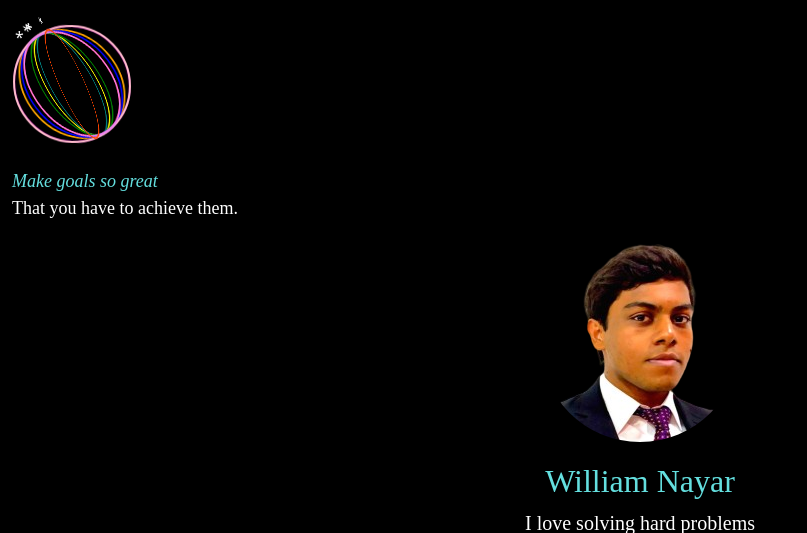
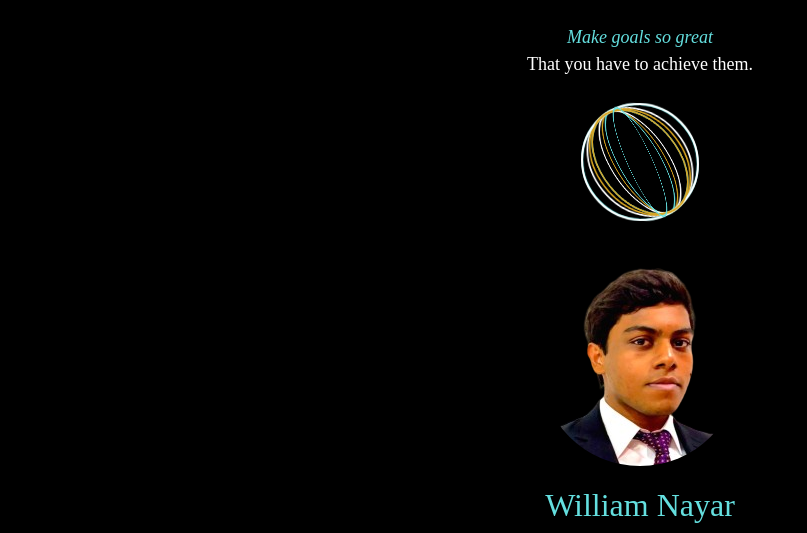
Before and after one commit to Wnayar/Personal_Webpage, a Python web app: template templates/layout.html in a window 1280 px wide. Shown: the part 74-607 px from the top of the page, without its empty margins (0-807 px from the left). Run offline with Jinja, Linux system fonts and the light colour scheme; the template is opened without the code that fills it, so the values that code supplies are empty.

Commit message:
centered gyro and changed format a bit, using border method to see is very useful

```diff
--- a/static/style.css
+++ b/static/style.css
@@ -53,54 +53,57 @@ nav .navbar-brand span:nth-child(9)
 /* colors for letters on gyro home*/
 #one
 {
-    /* color: #ff5f5f; Red */
-    color:white
+  color: #ff5f5f;
 
 }
 
 #two
 {
-    color:white
+  color: #ff9f40;
 
 }
 
 #three
 {
-    color:white
+  color: #ffd95f;
 
 }
 
 #four
 {
-    color:white
+  color: #64dfdf;
 
 }
 
 #five
 {
-    color:white
-
+  color: #8ac926;
 }
 
 #six
 {
-    color:white
+  color: #1982c4;
 
 }
 
 #seven
 {
-    color:white
+  color: #6a4c93;
 
 }
 
 #eight
 {
-    color:white
+  color: #d65db1;
 
 }
 
 #nine
+{
+  color: #ff5f5f;
+
+}
+#ten
 {
     color:white
 
@@ -114,7 +117,9 @@ nav .navbar-brand span:nth-child(9)
 .gyroscope {
     position:relative;
     margin: auto;
-    top: 10%
+    align-items: center;
+    justify-content: center;
+
 
 
     /* Other CSS properties for the gyroscope */
@@ -136,55 +141,55 @@ nav .navbar-brand span:nth-child(9)
 
   .circle:nth-child(1) {
     animation: rotate1 6s infinite linear;
-    border: 2px solid red;
+    border: 2px solid #64dfdf;
 
   }
 
   .circle:nth-child(2) {
     animation: rotate2 8s infinite linear;
-    border: 2px solid orange;
+    border: 2px solid white;
 
   }
 
   .circle:nth-child(3) {
     animation: rotate3 10s infinite linear;
-    border: 2px solid yellow;
+    border: 2px solid goldenrod;
   }
 
   .circle:nth-child(4) {
     animation: rotate4 12s infinite linear;
-    border: 2px solid teal;
+    border: 2px solid #64dfdf;
 
   }
 
   .circle:nth-child(5) {
     animation: rotate5 14s infinite linear;
-    border: 2px solid green;
+    border: 2px solid white;
   }
 
   .circle:nth-child(6) {
     animation: rotate6 16s infinite linear;
-    border: 2px solid blue;
+    border: 2px solid goldenrod;
   }
 
   .circle:nth-child(7) {
     animation: rotate7 18s infinite linear;
-    border: 2px solid purple;
+    border: 2px solid #64dfdf;
   }
 
   .circle:nth-child(8) {
     animation: rotate8 20s infinite linear;
-    border: 2px solid pink;
+    border: 2px solid white;
   }
 
   .circle:nth-child(9) {
     animation: rotate9 22s infinite linear;
-    border: 2px solid violet;
+    border: 2px solid goldenrod;
   }
 
   .circle:nth-child(10) {
     animation: rotate10 24s infinite linear;
-    border: 2px solid orangered;
+    border: 2px solid #64dfdf;
   }
 
   @keyframes rotate1 {
@@ -384,3 +389,14 @@ nav .navbar-brand span:nth-child(9)
   padding-left: 17%;
   padding-right:17%;
 }
+
+.bordertest
+{
+ border: 3px solid red;
+}
+
+.centergyro
+{
+  display: flex;
+  justify-content: center;
+}
--- a/templates/layout.html
+++ b/templates/layout.html
@@ -34,28 +34,30 @@
             </div>
         </nav>
         <br>
+        <div class="container-fluid standard interests2 centergyro">
+            Make goals so great
+        </div>
+        <div class="container-fluid standard centergyro">
+            That you have to achieve them.
+        </div>
+        <br>
         <div class="container-fluid">
             <div class="gyroscope">
-                <div class="circle"><span id="one">*</span></div>
-                <div class="circle"><span id="two"></span></div>
-                <div class="circle"><span id="three"></span></div>
-                <div class="circle"><span id="four">*</span></div>
-                <div class="circle"><span id="five"></span></div>
-                <div class="circle"><span id="six">*</span></div>
-                <div class="circle"><span id="seven"></span></div>
-                <div class="circle"><span id="eight">*</span></div>
-                <div class="circle"><span id="nine">*</span></div>
-                <div class="circle"></div>
+                <div class="centergyro">
+                    <div class="circle"><span id="one"></span></div>
+                    <div class="circle"><span id="two"></span></div>
+                    <div class="circle"><span id="three"></span></div>
+                    <div class="circle"><span id="four"></span></div>
+                    <div class="circle"><span id="five"></span></div>
+                    <div class="circle"><span id="six"></span></div>
+                    <div class="circle"><span id="seven"></span></div>
+                    <div class="circle"><span id="eight"></span></div>
+                    <div class="circle"><span id="nine"></span></div>
+                    <div class="circle"><span id="ten"></span></div>
+                </div>
             </div>
         </div>
         <br><br><br><br><br><br>
-        <div class="container-fluid standard interests2">
-            Make goals so great
-        </div>
-        <div class="container-fluid standard">
-            That you have to achieve them.
-        </div>
-        <!-- <br> -->
         <div class="namecard">
             <img src="/static/profile_picture_black.png" alt="Profile Picture">
             <div class="interestsmain teal">
```
